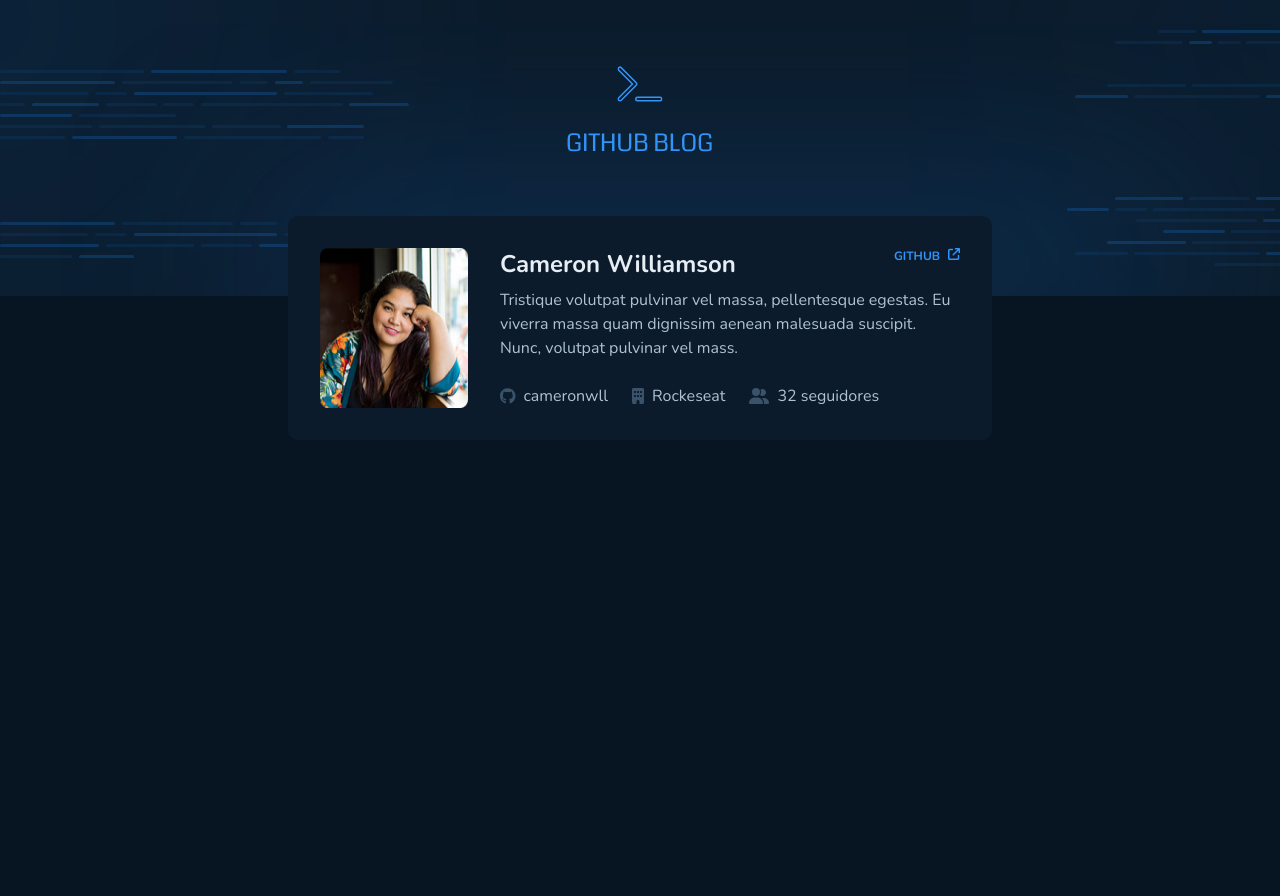
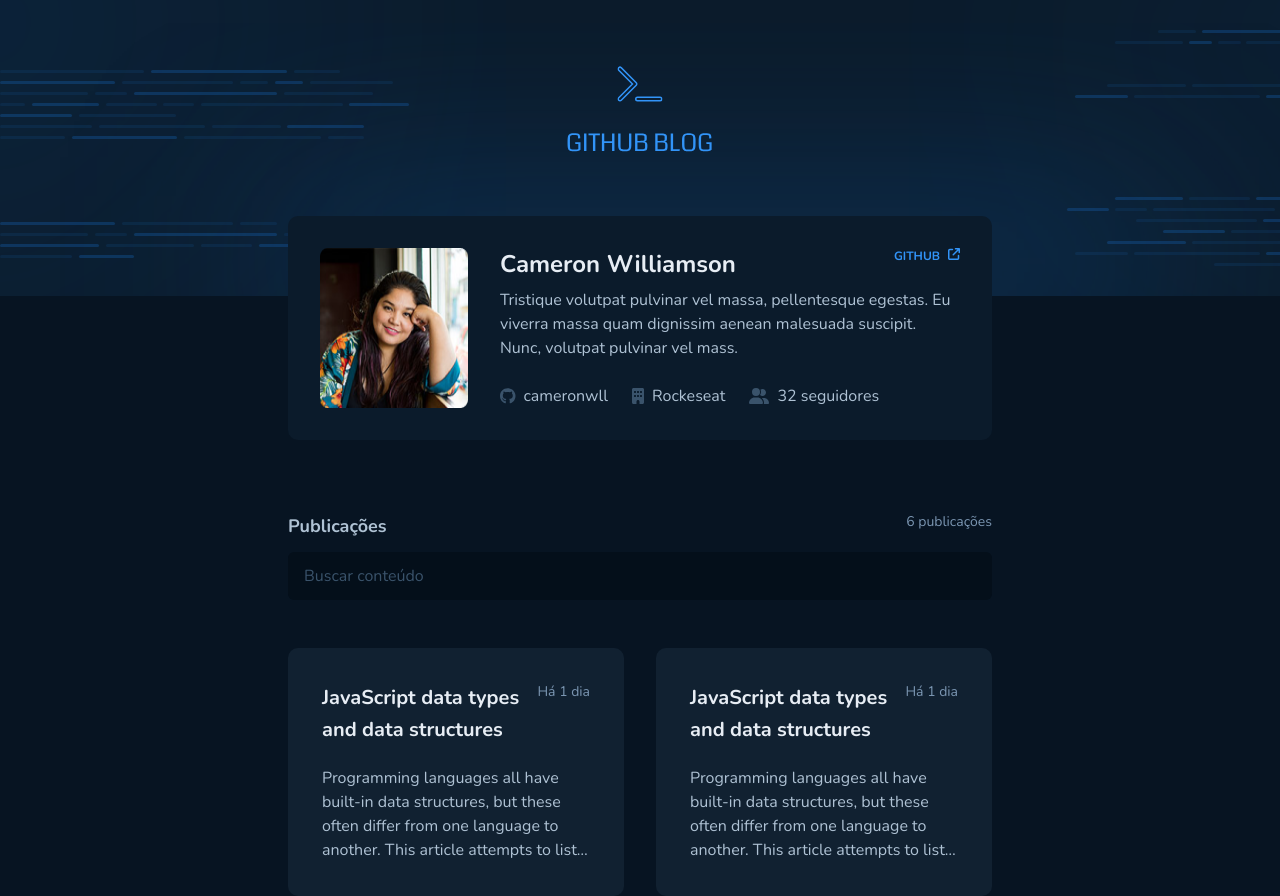
Before and after one commit to guilhermematos13/github-blog, a React (Vite) app: page /post in a window 1280 px wide. Before the commit the page ends 800 px from the top, so only its background shows below. Built offline with nearby package versions, Linux system fonts and the light colour scheme.

Commit message:
feat: create post component

```diff
--- a/package.json
+++ b/package.json
@@ -14,6 +14,7 @@
     "@fortawesome/free-brands-svg-icons": "^6.4.0",
     "@fortawesome/free-solid-svg-icons": "^6.4.0",
     "@fortawesome/react-fontawesome": "^0.2.0",
+    "@tailwindcss/line-clamp": "^0.4.4",
     "react": "^18.2.0",
     "react-dom": "^18.2.0"
   },
--- a/src/App.tsx
+++ b/src/App.tsx
@@ -1,14 +1,6 @@
-import { Header } from './Components/Header';
-import { Profile } from './Components/Profile';
+import { Home } from './pages/Home';
 import './styles/input.css';
 
 export function App() {
-  return (
-    <div className="max-w-[1440px] mx-auto bg-base-background w-screen h-screen">
-      <Header />
-      <div className="px-[288px] flex flex-col">
-        <Profile />
-      </div>
-    </div>
-  );
+  return <Home />;
 }
--- /dev/null
+++ b/src/components/Input.tsx
@@ -0,0 +1,14 @@
+import { InputHTMLAttributes } from 'react';
+
+type InputProps = InputHTMLAttributes<HTMLInputElement>;
+
+export function Input({ ...props }: InputProps) {
+  return (
+    <input
+      type="text"
+      className="px-4 py-3 mb-12 rounded-md outline-none bg-base-input text-base-text placeholder:text-base-label focus:border focus:border-blue"
+      {...props}
+      placeholder="Buscar conteúdo"
+    ></input>
+  );
+}
--- /dev/null
+++ b/src/components/Post.tsx
@@ -0,0 +1,28 @@
+import { ButtonHTMLAttributes } from 'react';
+
+type PostProps = ButtonHTMLAttributes<HTMLButtonElement>;
+
+export function Post({ ...props }: PostProps) {
+  return (
+    <button
+      {...props}
+      className="bg-base-post p-8 rounded-[10px] text-left border-2 border-transparent hover:border-2 hover:border-base-label hover:ease-linear duration-150"
+    >
+      <div className="flex mb-5">
+        <strong className="text-base-title text-xl leading-8 max-w-[283px]">
+          JavaScript data types and data structures
+        </strong>
+        <span className="text-base-span text-sm whitespace-nowrap">
+          Há 1 dia
+        </span>
+      </div>
+      <p className="text-base-text line-clamp-4">
+        Programming languages all have built-in data structures, but these often
+        differ from one language to another. This article attempts to list the
+        built-in data structures available in JavaScript and what properties
+        they have. These can be used to build other data structures. Wherever
+        possible, comparisons with other languages are drawn.
+      </p>
+    </button>
+  );
+}
--- /dev/null
+++ b/src/pages/Home.tsx
@@ -0,0 +1,24 @@
+import { Header } from '../components/Header';
+import { Input } from '../components/Input';
+import { Post } from '../components/Post';
+import { Profile } from '../components/Profile';
+
+export function Home() {
+  return (
+    <div className="max-w-[1440px] mx-auto bg-base-background w-screen h-screen">
+      <Header />
+      <div className="px-[288px] flex flex-col">
+        <Profile />
+        <div className="flex justify-between mt-[4.5rem] mb-3">
+          <strong className="text-lg text-base-text">Publicações</strong>
+          <span className="text-sm text-base-span">6 publicações</span>
+        </div>
+        <Input />
+        <div className="grid grid-cols-2 gap-8">
+          <Post />
+          <Post />
+        </div>
+      </div>
+    </div>
+  );
+}
--- a/tailwind.config.js
+++ b/tailwind.config.js
@@ -1,7 +1,6 @@
 /** @type {import('tailwindcss').Config} */
 export default {
-  purge: ['./index.html', './src/**/*.{ts,tsx}'],
-  darkMode: false, // or 'media' or 'class'
+  content: ['./index.html', './src/**/*.{ts,tsx}'],
   theme: {
     fontFamily: {
       sans: ['Nunito', 'sans-serif'],
```
Also changed, not shown: src/components/Header.tsx (renamed from src/Components/Header.tsx), src/components/Profile.tsx (renamed from src/Components/Profile.tsx), 1 other file (tests, documents, lock files or other folders).
